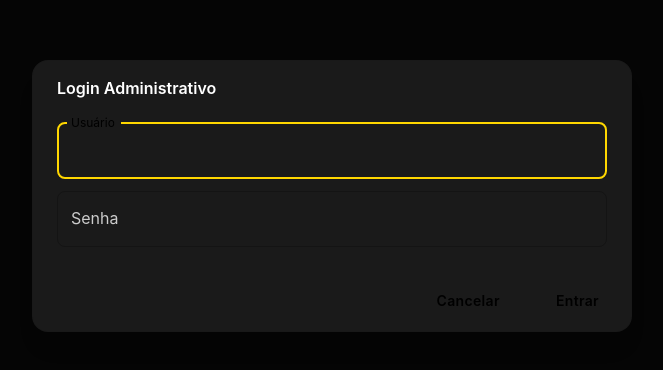
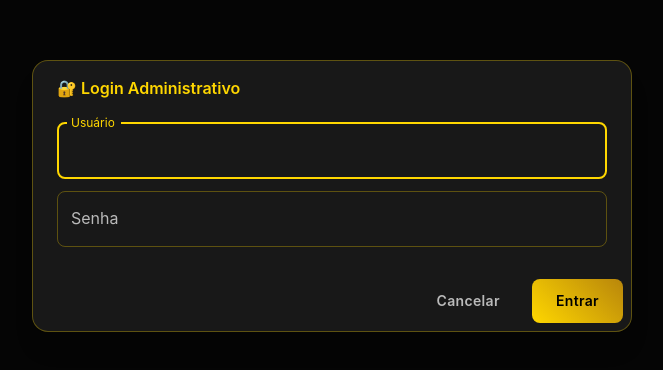
Before and after one commit to gabriel-Andrade-Correa/Barbearia, a React (Vite) app: page /admin in a window 1280 px wide. Shown: the part 204-574 px from the top of the page, without its empty margins (308-971 px from the left). Built offline with nearby package versions, Linux system fonts and the light colour scheme.

Commit message:
fix: corrige caminho da imagem Gui na página Admin e estiliza modal de login com tema preto e dourado

```diff
--- a/src/pages/Admin.tsx
+++ b/src/pages/Admin.tsx
@@ -72,8 +72,21 @@ const Admin = () => {
 
   if (!isAuthenticated) {
     return (
-      <Dialog open={isLoginDialogOpen} onClose={() => navigate('/')}>
-        <DialogTitle>Login Administrativo</DialogTitle>
+      <Dialog
+        open={isLoginDialogOpen}
+        onClose={() => navigate('/')}
+        PaperProps={{
+          sx: {
+            background: 'rgba(26, 26, 26, 0.95)',
+            border: '1px solid rgba(255, 215, 0, 0.3)',
+            backdropFilter: 'blur(10px)',
+            color: '#ffffff',
+          }
+        }}
+      >
+        <DialogTitle sx={{ color: '#FFD700', fontWeight: 600 }}>
+          🔐 Login Administrativo
+        </DialogTitle>
         <DialogContent>
           <TextField
             autoFocus
@@ -83,6 +96,26 @@ const Admin = () => {
             fullWidth
             value={username}
             onChange={(e) => setUsername(e.target.value)}
+            sx={{
+              '& .MuiOutlinedInput-root': {
+                color: '#ffffff',
+                '& fieldset': {
+                  borderColor: 'rgba(255, 215, 0, 0.3)',
+                },
+                '&:hover fieldset': {
+                  borderColor: 'rgba(255, 215, 0, 0.5)',
+                },
+                '&.Mui-focused fieldset': {
+                  borderColor: '#FFD700',
+                },
+              },
+              '& .MuiInputLabel-root': {
+                color: 'rgba(255, 255, 255, 0.7)',
+                '&.Mui-focused': {
+                  color: '#FFD700',
+                },
+              },
+            }}
           />
           <TextField
             margin="dense"
@@ -91,11 +124,53 @@ const Admin = () => {
             fullWidth
             value={password}
             onChange={(e) => setPassword(e.target.value)}
+            sx={{
+              '& .MuiOutlinedInput-root': {
+                color: '#ffffff',
+                '& fieldset': {
+                  borderColor: 'rgba(255, 215, 0, 0.3)',
+                },
+                '&:hover fieldset': {
+                  borderColor: 'rgba(255, 215, 0, 0.5)',
+                },
+                '&.Mui-focused fieldset': {
+                  borderColor: '#FFD700',
+                },
+              },
+              '& .MuiInputLabel-root': {
+                color: 'rgba(255, 255, 255, 0.7)',
+                '&.Mui-focused': {
+                  color: '#FFD700',
+                },
+              },
+            }}
           />
         </DialogContent>
         <DialogActions>
-          <Button onClick={() => navigate('/')}>Cancelar</Button>
-          <Button onClick={handleLogin}>Entrar</Button>
+          <Button
+            onClick={() => navigate('/')}
+            sx={{
+              color: 'rgba(255, 255, 255, 0.7)',
+              '&:hover': {
+                color: '#ffffff',
+              }
+            }}
+          >
+            Cancelar
+          </Button>
+          <Button
+            onClick={handleLogin}
+            sx={{
+              background: 'linear-gradient(45deg, #FFD700, #B8860B)',
+              color: '#000000',
+              fontWeight: 600,
+              '&:hover': {
+                background: 'linear-gradient(45deg, #B8860B, #FFD700)',
+              }
+            }}
+          >
+            Entrar
+          </Button>
         </DialogActions>
       </Dialog>
     );
@@ -104,7 +179,7 @@ const Admin = () => {
   return (
     <Box sx={{
       minHeight: '100vh',
-      background: `linear-gradient(rgba(0, 0, 0, 0.8), rgba(0, 0, 0, 0.8)), url('/src/assets/Gui.png')`,
+      background: `linear-gradient(rgba(0, 0, 0, 0.8), rgba(0, 0, 0, 0.8)), url('/Gui.png')`,
       backgroundSize: 'cover',
       backgroundPosition: 'center',
       backgroundAttachment: 'fixed',
```
